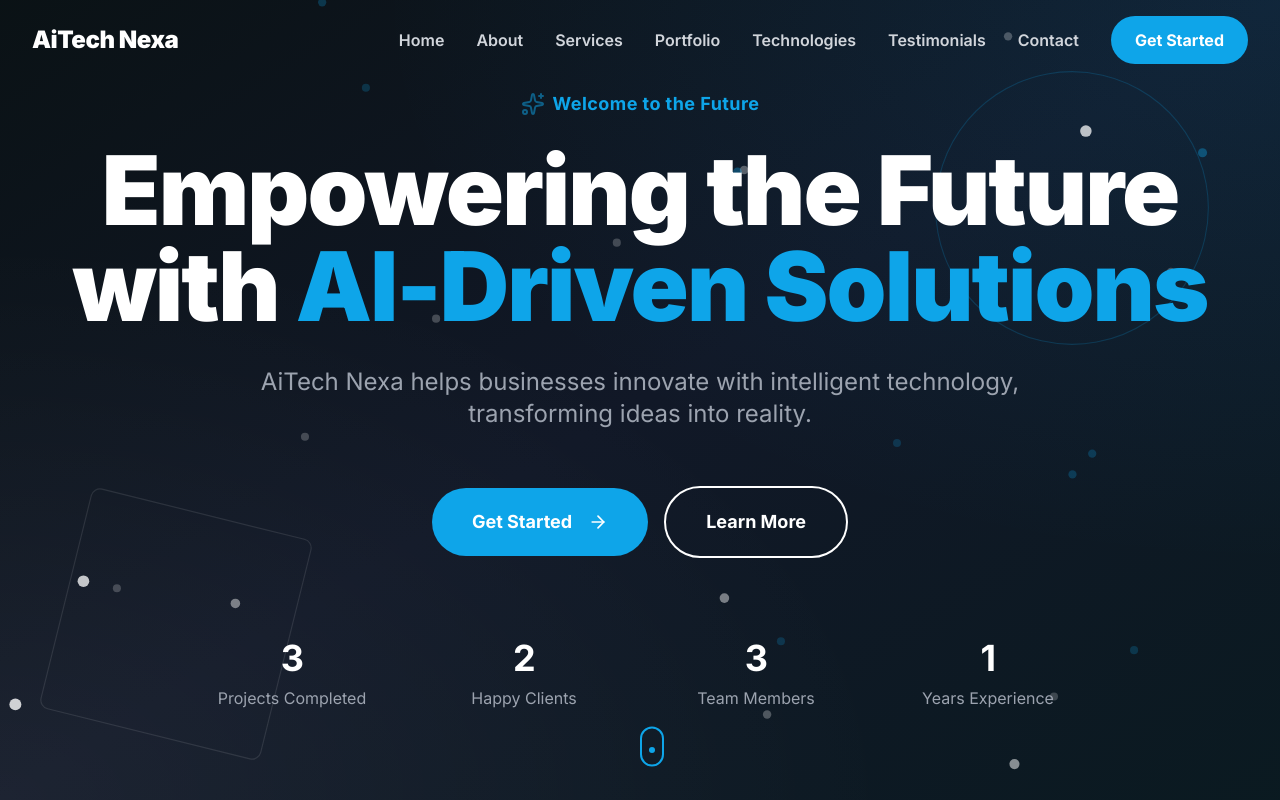
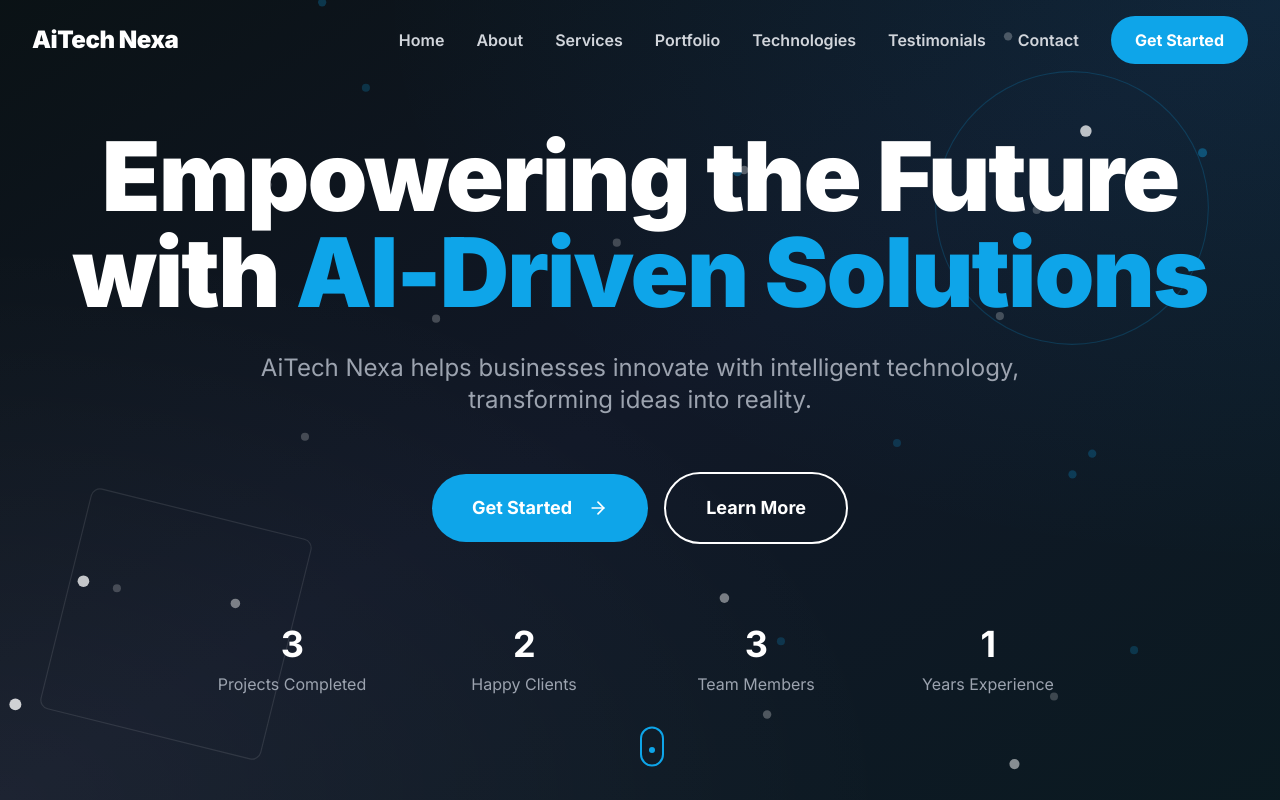
Before and after one commit to aitechnexa/official-website, a React (Vite) app: page / in a window 1280 px wide. Shown: the top 800 px of the page. Built offline with nearby package versions, Linux system fonts and the light colour scheme.

Commit message:
latest fix

```diff
--- a/src/components/Hero.jsx
+++ b/src/components/Hero.jsx
@@ -67,8 +67,8 @@ const Hero = () => {
           transition={{ duration: 0.8 }}
           className="flex items-center justify-center mb-6"
         >
-          <Sparkles className="text-brand-accent mr-2 animate-pulse" size={24} />
-          <span className="text-brand-accent font-bold text-lg tracking-wide">Welcome to the Future</span>
+          {/* <Sparkles className="text-brand-accent mr-2 animate-pulse" size={24} /> */}
+          {/* <span className="text-brand-accent font-bold text-lg tracking-wide">Welcome to the Future</span> */}
         </motion.div>
 
         <motion.h1
```
